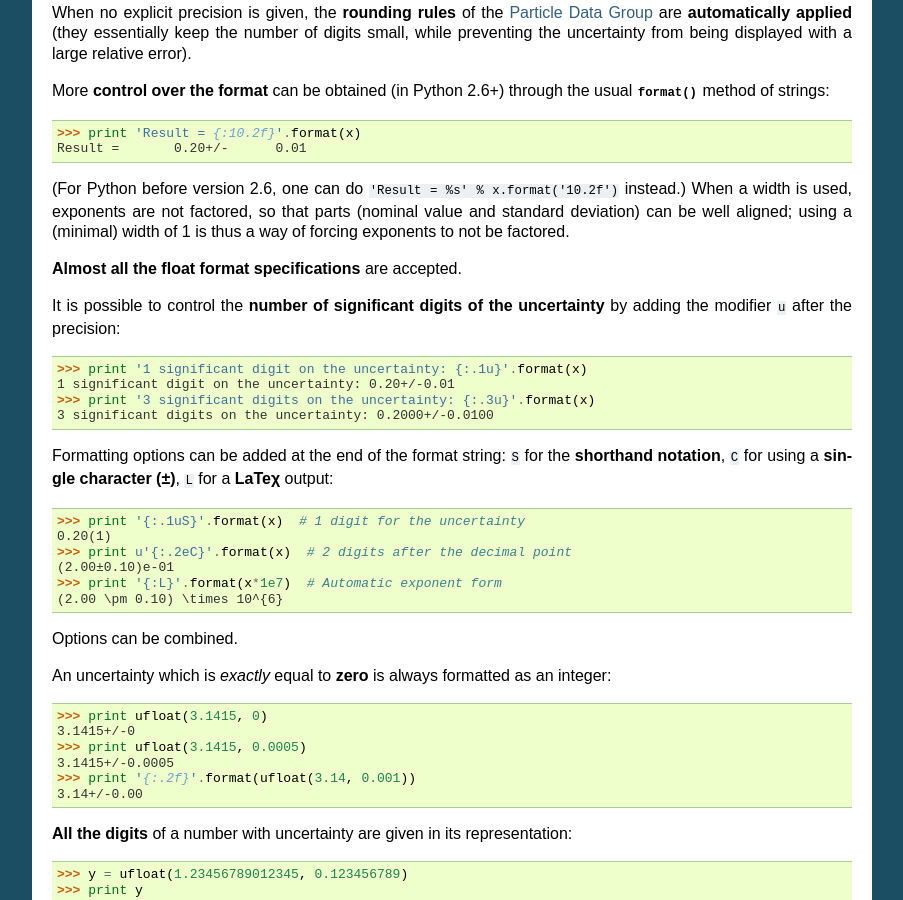
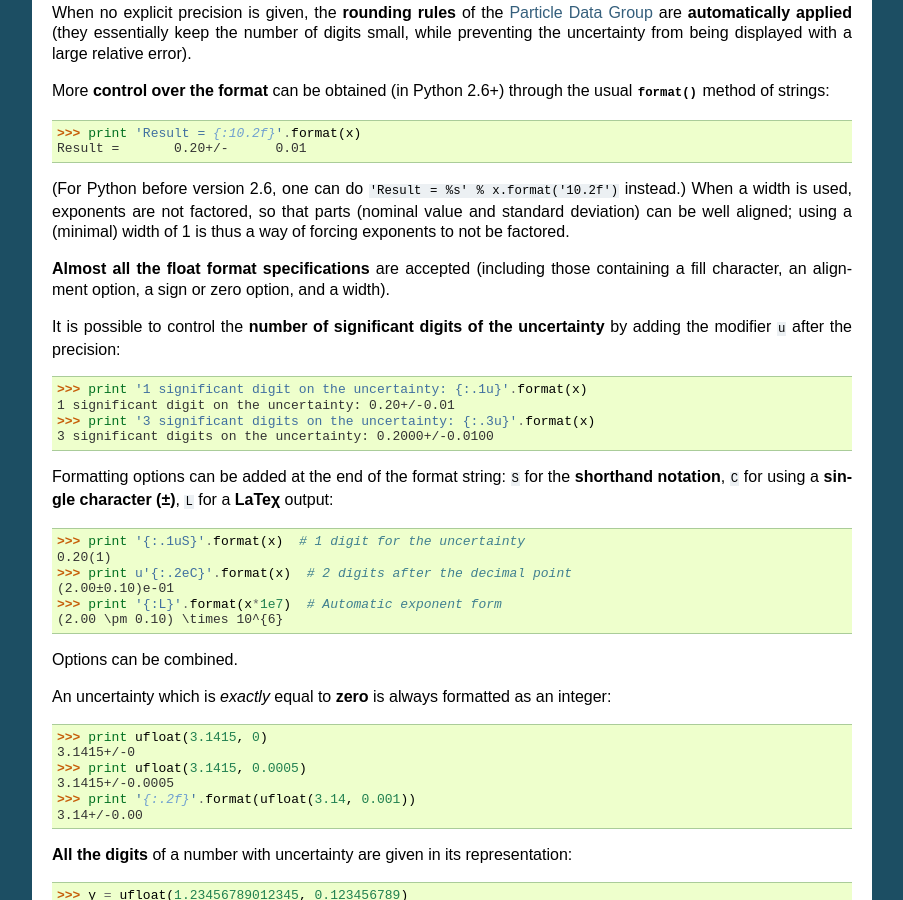
Before and after one commit to lmfit/uncertainties, a Sphinx documentation site: the page built from doc/user_guide.rst, in a window 1280 px wide and 900 px high, scrolled down 2556 px. Shown: the whole window, without its empty margins (198-1101 px from the left). Built offline with Sphinx 7.4.7, drawn with Linux system fonts in a browser that asks for light colours; the version number is read from the project's files by our own code.

Commit message:
More precise capabilities of the formatting.

```diff
--- a/doc/user_guide.rst
+++ b/doc/user_guide.rst
@@ -181,7 +181,9 @@ factored, so that parts (nominal value and standard deviation) can be
 well aligned; using a (minimal) width of 1 is thus a way of forcing
 exponents to not be factored.
 
-**Almost all the float format specifications** are accepted.
+**Almost all the float format specifications** are accepted (including
+those containing a fill character, an alignment option, a sign or zero
+option, and a width).
 
 It is possible to control the **number of significant digits of the
 uncertainty** by adding the modifier ``u`` after the precision:
```
